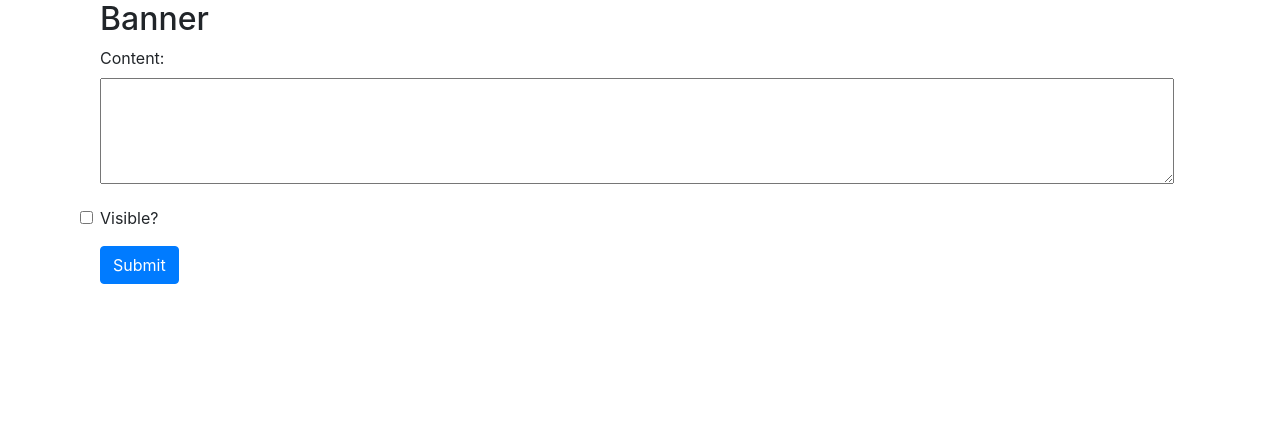
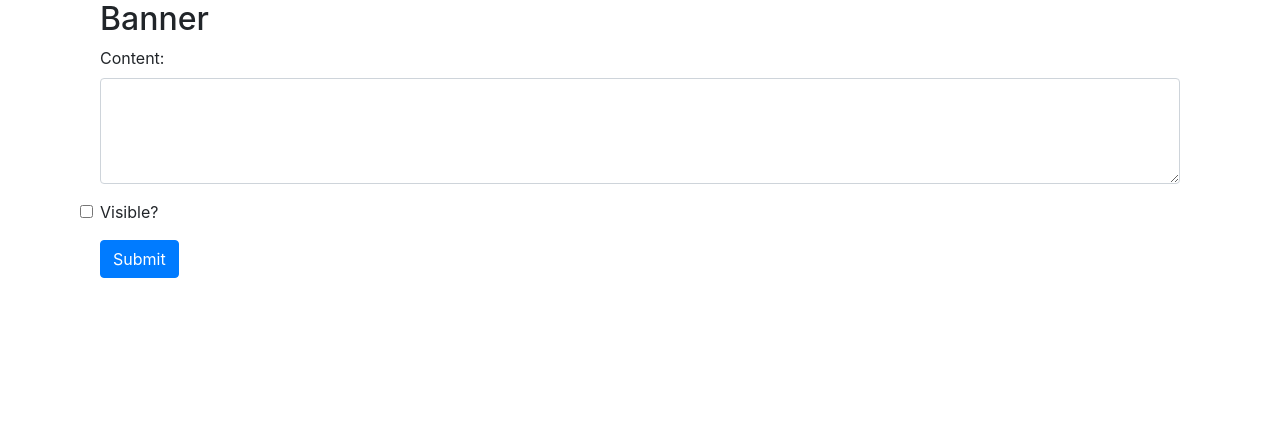
Before and after one commit to itmat/nitecap, a Flask app: template templates/banner.html in a window 1280 px wide. Shown: the part 238-662 px from the top of the page. Run offline with Flask 2, Linux system fonts and the light colour scheme; the template is opened without the code that fills it, so the values that code supplies are empty; some libraries are stand-ins or nearby versions.

Commit message:
Minor tweaks

```diff
--- a/templates/banner.html
+++ b/templates/banner.html
@@ -66,7 +66,7 @@
     <form action="">
         <div class="form-group">
             <label for="banner_content">Content:</label>
-            <textarea class="p-3" id="banner_content" cols="100" rows="3"></textarea>
+            <textarea class="form-control p-3" id="banner_content" cols="100" rows="3"></textarea>
         </div>
         <div class="form-group">
             <input class="form-check-input" type="checkbox" value="" id="visible_check">
```
Also changed, not shown: app.py (+8 -8 lines).
